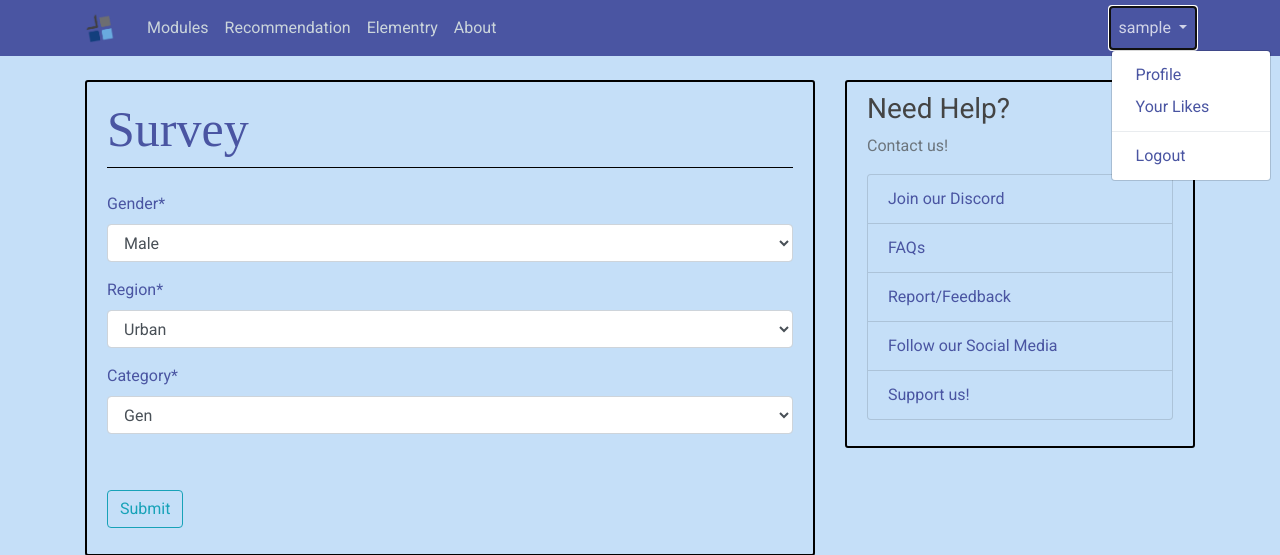
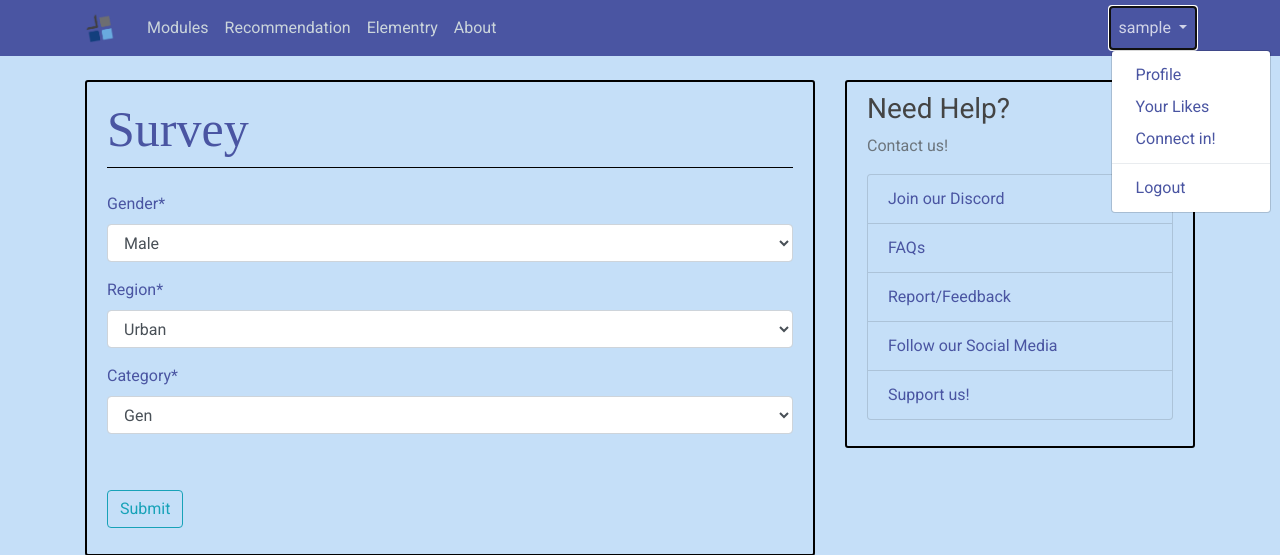
Before and after one commit to KunalDemla/FinSage, a Django app: page /elementary/connect/ in a window 1280 px wide, after a click that opens the changed part. Shown: the top 555 px of the page. Run offline with Django 4.2, Linux system fonts and the light colour scheme; the visitor is signed in with stand-in values (Sample User, id 1); data comes from the database, SQL or seed files in the repository; parts of the project's set-up code (start-up, migrations or seed data) failed here and were passed over; some libraries are stand-ins or nearby versions; some web fonts are replaced.

Commit message:
connect link

```diff
--- a/FinSage/home/templates/home/base.html
+++ b/FinSage/home/templates/home/base.html
@@ -64,6 +64,7 @@
                     <div class="dropdown-menu" aria-labelledby="navbarDropdown">
                       <a class="dropdown-item" href="{% url 'user_profile'%}">Profile</a>
                       <a class="dropdown-item" href="{% url 'liked_page'%}">Your Likes</a>
+                      <a class="dropdown-item" href="{% url 'connect_page'%}">Connect in!</a>
                       <div class="dropdown-divider"></div>
                       <a class="dropdown-item" href="{% url 'user_logout'%}">Logout</a>
                     </div>
--- a/FinSage/modules/views.py
+++ b/FinSage/modules/views.py
@@ -2,7 +2,7 @@ from django.shortcuts import render,redirect,HttpResponseRedirect
 from django.shortcuts import get_object_or_404
 from .models import Modules
 from django.contrib.auth.decorators import login_required
-from forms import QuestionsForm
+from .forms import QuestionsForm
 
 def index(request):
     data = Modules.objects.all().values()
```
